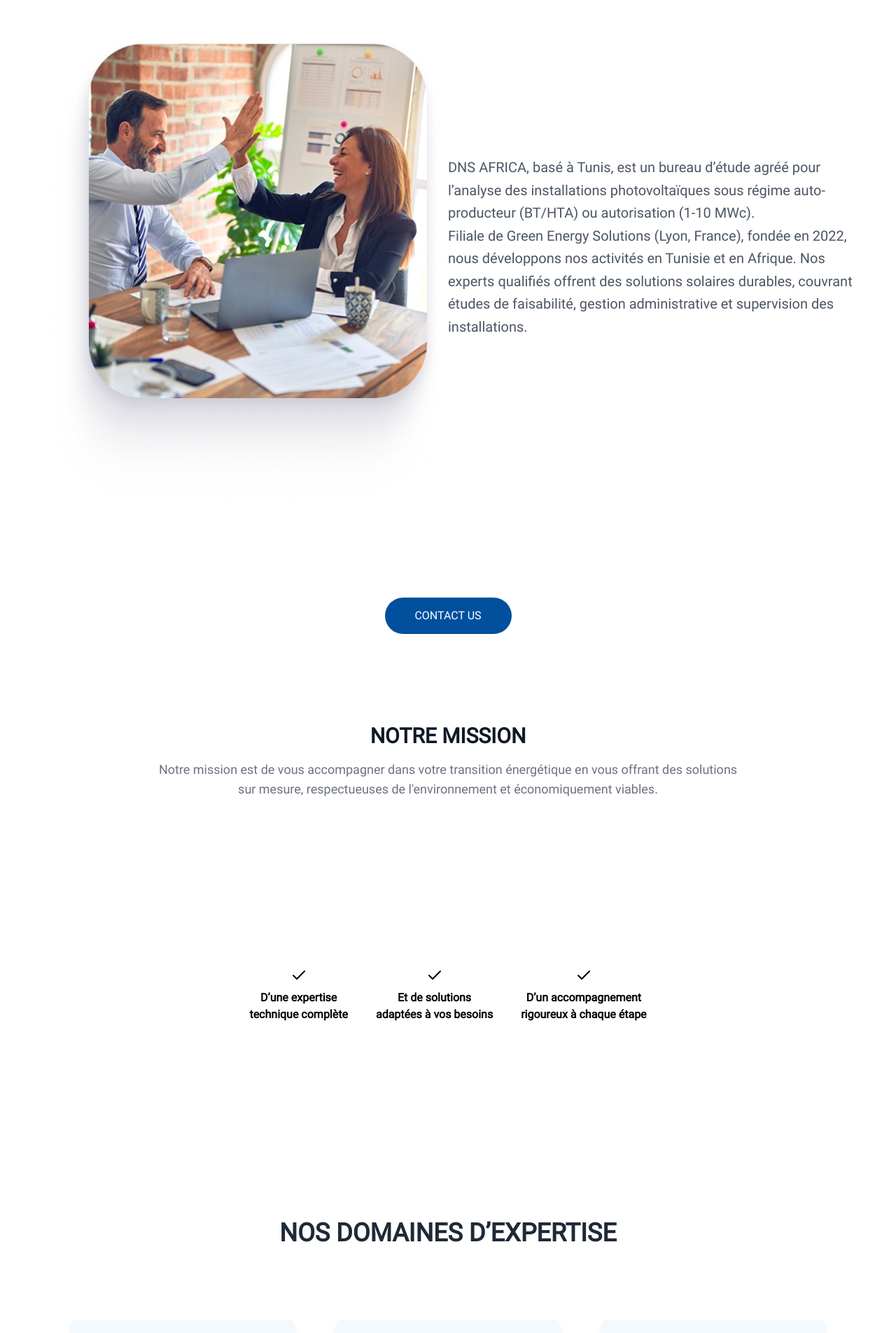
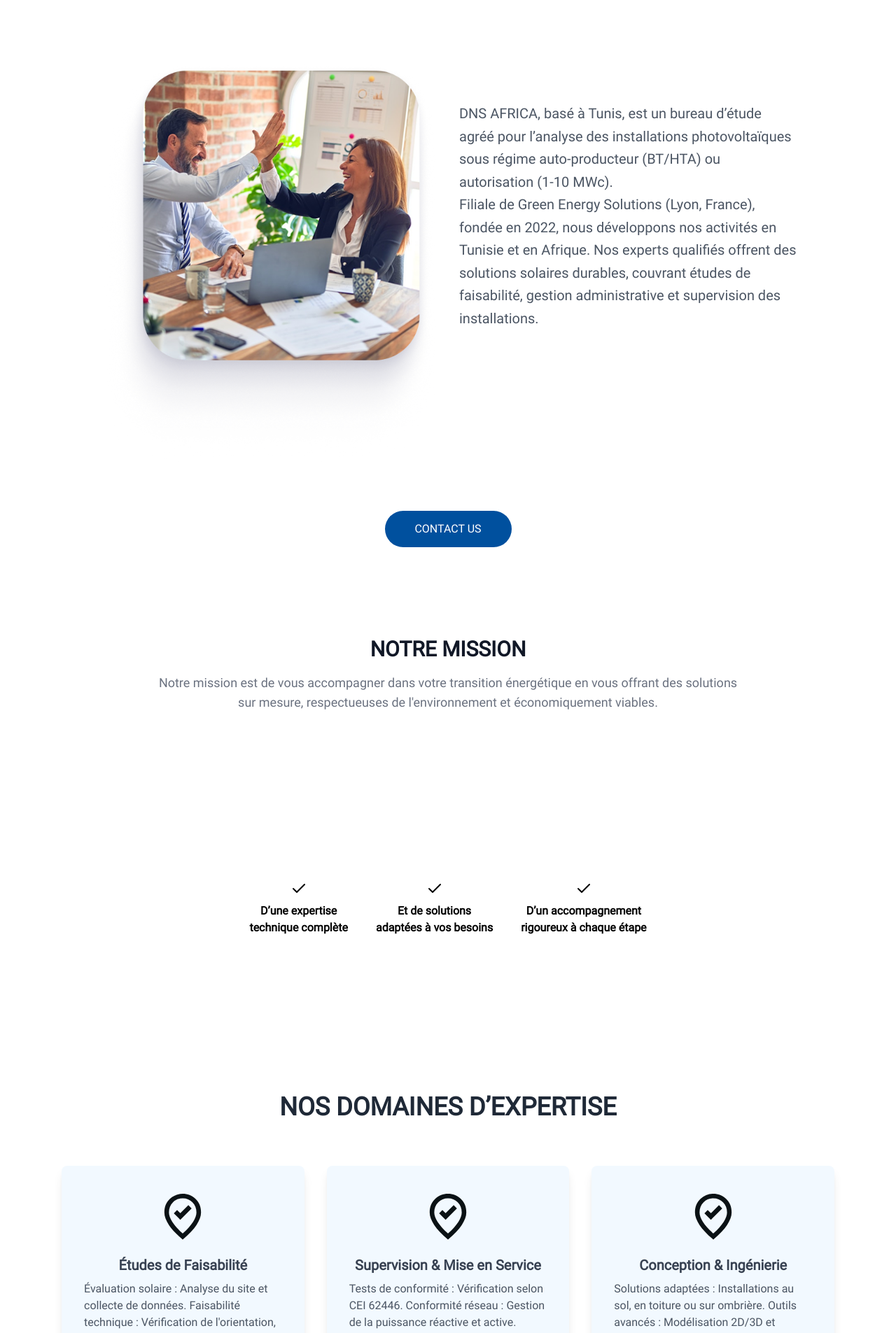
Before and after one commit to Vasilchenk23/dns-africa, a Next.js app: page / in a window 1280 px wide. Shown: the part 880-2785 px from the top of the page at 70% size. Built offline with nearby package versions, Linux system fonts and the light colour scheme.

Commit message:
update file from dns admin

```diff
--- a/src/app/Header.module.css
+++ b/src/app/Header.module.css
@@ -9,7 +9,6 @@
   }
 
   .container {
-
     margin: 0 auto;
     display: flex;
     justify-content: space-between;
@@ -24,7 +23,7 @@
 
   .nav {
     display: flex;
-    gap: 32px;
+    gap: 150px;
   }
 
   .nav a {
--- a/src/app/components/AboutUs.js
+++ b/src/app/components/AboutUs.js
@@ -3,13 +3,13 @@ import Link from "next/link";
 
 export default function About() {
   return (
-    <section className="py-16" id="aboutUs">
-      <div className="container w-[100vw] px-6 md:px-12">
-        <h2 className="text-3xl md:text-4xl font-bold text-center text-gray-800 mb-8">
+    <section className="py-16 text-center" id="aboutUs">
+      <div className="container text-center px-6 md:px-12 max-w-[1200px] mx-auto">
+        <h2 className="text-3xl md:text-4xl font-bold text-gray-800 mb-8">
           About Us
         </h2>
-        <div className="flex flex-col md:flex-row justify-center">
-        <div className="w-full md:w-1/2 flex flex-col mt-[100px] justify-center align-center text-center">
+        <div className="flex flex-col md:flex-row  items-center justify-center max-w-[1000px] mx-auto gap-8">
+          <div className="w-full md:w-1/2  mt-[140px] flex justify-center">
             <Image
               src="/img/about.png"
               alt="Team discussion"
@@ -18,19 +18,19 @@ export default function About() {
               className="rounded-lg"
             />
           </div>
-          <div className="w-full md:w-1/2 flex flex-col gap-1 justify-center align-center text-left leading-loose">
+          <div className="w-full md:w-1/2 flex flex-col gap-4 text-left leading-loose ">
             <p className="text-gray-600 text-[20px] leading-relaxed">
               DNS AFRICA, basé à Tunis, est un bureau d’étude agréé pour l’analyse des installations photovoltaïques sous régime auto-producteur (BT/HTA) ou autorisation (1-10 MWc).
-              <br/>
+              <br />
               Filiale de Green Energy Solutions (Lyon, France), fondée en 2022, nous développons nos activités en Tunisie et en Afrique.
               Nos experts qualifiés offrent des solutions solaires durables, couvrant études de faisabilité, gestion administrative et supervision des installations.
             </p>
           </div>
         </div>
-        <div className="flex items-center justify-center space-x-4 mt-[100px]">
+        <div className="flex items-center justify-center mt-16">
           <Link
             href="/contact"
-            className="bg-[#00509E] text-white px-4 py-2 rounded-[50px] w-[181px] h-[52px] flex items-center justify-center text-center"
+            className="bg-[#00509E] text-white px-6 py-3 rounded-full w-[181px] h-[52px] flex items-center justify-center"
           >
             CONTACT US
           </Link>
--- a/src/app/components/ContactUs.js
+++ b/src/app/components/ContactUs.js
@@ -49,7 +49,6 @@ export default function ContactUs() {
       </h2>
 
       <div className="container mx-auto pb-16 px-6 md:px-12 flex flex-col lg:flex-row items-center gap-12">
-        {/* Left Section with Image */}
         <div className="relative w-full lg:w-1/2 flex justify-center">
           <Image
             src="/img/images.png"
@@ -59,8 +58,6 @@ export default function ContactUs() {
             className="max-w-full h-auto"
           />
         </div>
-
-        {/* Right Section with Form */}
         <div className="w-full max-w-md md:max-w-lg bg-[#F2F9FF] p-6 md:p-8 rounded-3xl shadow-lg border border-black">
           <h2 className="text-lg md:text-xl font-bold text-[#1A1B4B] mb-6 text-center md:text-left">
             HAVE ANY QUESTIONS FOR US?
@@ -105,14 +102,17 @@ export default function ContactUs() {
           {success && <p className="text-green-500 mt-4 text-center">{success}</p>}
         </div>
       </div>
+      <div className="relative w-full h-[400px] flex items-center justify-between p-8">
+        <img className="w-full h-full object-cover absolute top-0 left-0 z-0" src="/img/green.png" alt="Green Energy" />
 
-      <div className="bg-[#5CB338] text-white text-center py-6 mt-12 flex flex-col md:flex-row items-center justify-between px-6 md:px-12">
-        <p className="text-xl md:text-2xl font-medium text-center md:text-left">
-          ENERGY FOR TODAY, SOLUTIONS FOR TOMORROW!
-        </p>
-        <button className="bg-orange-500 text-white px-6 py-3 rounded-full hover:bg-orange-600 mt-4 md:mt-0">
-          CONTACT US
-        </button>
+        <div className="relative z-10 text-white flex flex-col md:flex-row items-center justify-between w-full">
+          <p className="text-xl md:text-4xl font-medium mt-[100px] text-center md:text-left max-w-[900px]">
+            ENERGY FOR TODAY, SOLUTIONS FOR TOMORROW!
+          </p>
+          <button className="bg-orange-500 text-white mt-[100px] px-6 py-3 rounded-full hover:bg-orange-600">
+            CONTACT US
+          </button>
+        </div>
       </div>
     </section>
   );
--- a/src/app/components/ExpertiseAreas.js
+++ b/src/app/components/ExpertiseAreas.js
@@ -5,21 +5,21 @@ const expertiseAreas = [
     id: 1,
     title: "Études de Faisabilité",
     description:
-      "Évaluation solaire : Analyse du site et collecte de données. Faisabilité technique : Vérification de l orientation, de l'ombrage et de la connexion réseau. Analyse économique : Étude des coûts, flux financiers et impacts fiscaux",
+      "Évaluation solaire : Analyse du site et collecte de données. Faisabilité technique : Vérification de l'orientation, de l'ombrage et de la connexion réseau. Analyse économique : Étude des coûts, flux financiers et impacts fiscaux.",
     icon: "/img/icon.svg",
   },
   {
     id: 2,
     title: "Supervision & Mise en Service",
     description:
-      "Tests de conformité : Vérification selon CEI 62446. Conformité réseau : Gestion de la puissance réactive et active ",
+      "Tests de conformité : Vérification selon CEI 62446. Conformité réseau : Gestion de la puissance réactive et active.",
     icon: "/img/icon.svg",
   },
   {
     id: 3,
     title: "Conception & Ingénierie",
     description:
-      "Solutions adaptées : Installations au sol, en toiture ou sur ombrière. Outils avancés : Modélisation 2D/3D et schémas électriques avec AutoCAD, PVsyst, Archelios Pro. Normes & conformité : Respect des standards UTE C15-712, NFC 15-100. ",
+      "Solutions adaptées : Installations au sol, en toiture ou sur ombrière. Outils avancés : Modélisation 2D/3D et schémas électriques avec AutoCAD, PVsyst, Archelios Pro. Normes & conformité : Respect des standards UTE C15-712, NFC 15-100.",
     icon: "/img/icon.svg",
   },
 ];
@@ -27,15 +27,15 @@ const expertiseAreas = [
 export default function Expertise() {
   return (
     <section className="py-16 bg-white w-full">
-      <div className="container w-full px-6 md:px-12 text-center">
-        <h2 className="text-[24px] md:text-4xl font-bold text-gray-800 mb-[104px] mt-[152px]">
-        NOS DOMAINES D’EXPERTISE
+      <div className="container max-w-[1200px] mx-auto px-6 md:px-12 text-center">
+        <h2 className="text-[24px] md:text-4xl font-bold text-gray-800 mb-16 mt-24">
+          NOS DOMAINES D’EXPERTISE
         </h2>
-        <div className="grid grid-cols-1 md:grid-cols-3 gap-4 px-2 sm:px-4 md:px-8">
+        <div className="grid grid-cols-1 md:grid-cols-3 gap-8 px-4 md:px-0">
           {expertiseAreas.map((area) => (
             <div
               key={area.id}
-              className="bg-[#F2F9FF] p-6 rounded-lg shadow-lg flex flex-col items-center text-center w-full max-w-xs mx-auto"
+              className="bg-[#F2F9FF] p-8 rounded-lg shadow-lg flex flex-col items-center text-center max-w-sm mx-auto"
             >
               <Image
                 src={area.icon}
```
Also changed, not shown: public/img/green.png (added).
